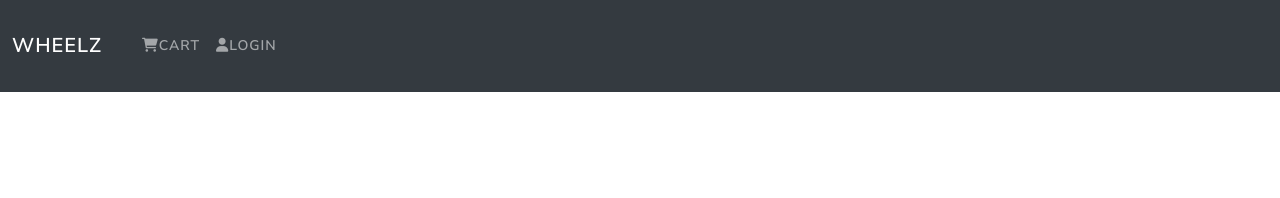
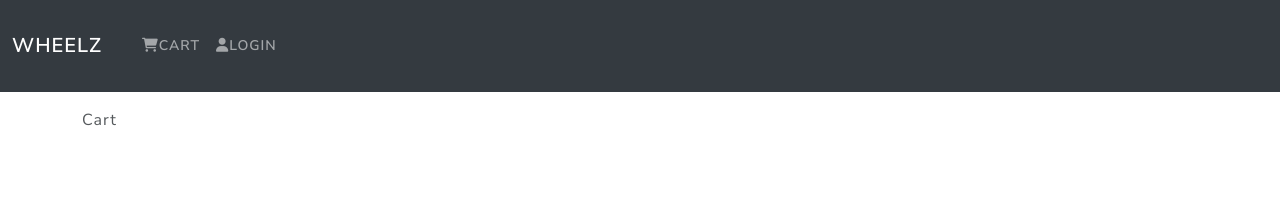
Before and after one commit to amnasanu/another-wheels, a React (Create React App) app in the folder frondend/: page /cart/1 in a window 1280 px wide. Shown: the top 198 px of the page. Built offline with nearby package versions, Linux system fonts and the light colour scheme.

Commit message:
add addcart function

```diff
--- a/frondend/src/App.js
+++ b/frondend/src/App.js
@@ -4,6 +4,7 @@ import { Container } from 'react-bootstrap'
 import { BrowserRouter as Router, Route, Routes } from 'react-router-dom'
 import HomeScreen from './screens/HomeScreen'
 import ProductScreen from './screens/ProductScreen'
+import CartScreen from './screens/CartScreen'
 
 function App() {
   return (
@@ -14,6 +15,7 @@ function App() {
           <Routes>
             <Route index path='/' element ={<HomeScreen />}/>
             <Route path = '/product/:id' element={<ProductScreen />} />
+            <Route path = '/cart/:id?' element={<CartScreen en/>} />
           </Routes>
         </Container>
       </main>
--- /dev/null
+++ b/frondend/src/screens/CartScreen.js
@@ -0,0 +1,11 @@
+import React from 'react'
+
+function CartScreen() {
+  return (
+    <div>
+        Cart
+    </div>
+  )
+}
+
+export default CartScreen
--- a/frondend/src/screens/ProductScreen.js
+++ b/frondend/src/screens/ProductScreen.js
@@ -1,5 +1,5 @@
 import React, {useState, useEffect } from 'react'
-import { Link, useParams } from 'react-router-dom'
+import { Link, useParams,useNavigate } from 'react-router-dom'
 import { Row, Col, Image, ListGroup,Button,Card,Form} from 'react-bootstrap'
 import Rating from '../components/Rating'
 import { useDispatch,useSelector } from 'react-redux'
@@ -9,16 +9,22 @@ import Message from '../components/Messages'
 
 
 
-function ProductScreen() {
+
+function ProductScreen(history) {
   const [qty, setQty] = useState(1)
   const dispatch = useDispatch()
   const productDetails = useSelector(state => state.productDetails)
   const {loading, error, product} = productDetails
   const match = useParams()
+  let navigate = useNavigate();
 
   useEffect( () => {
     dispatch(listProductDetails(match.id))
   },[dispatch, match])
+
+  const addToCartHandler = () =>{
+    navigate(`/cart/${match.id}?qty=${qty}`);
+  }
 
   return (
     <div>
@@ -94,7 +100,7 @@ function ProductScreen() {
                       )}
 
                       <ListGroup.Item>
-                        <Button className='btn-block' disabled={product.countInStock ==0} type='button'>Add to Cart</Button>
+                        <Button onClick = {addToCartHandler} className='btn-block' disabled={product.countInStock ==0} type='button'>Add to Cart</Button>
                       </ListGroup.Item>
                     </ListGroup>
                   </Card>
```
